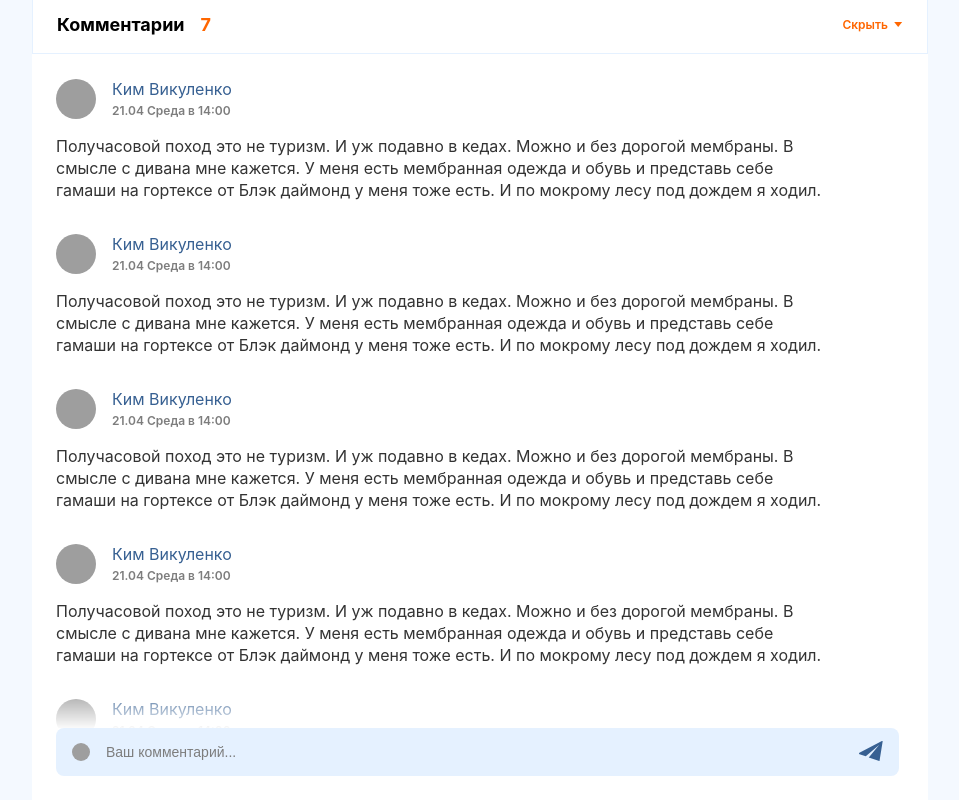
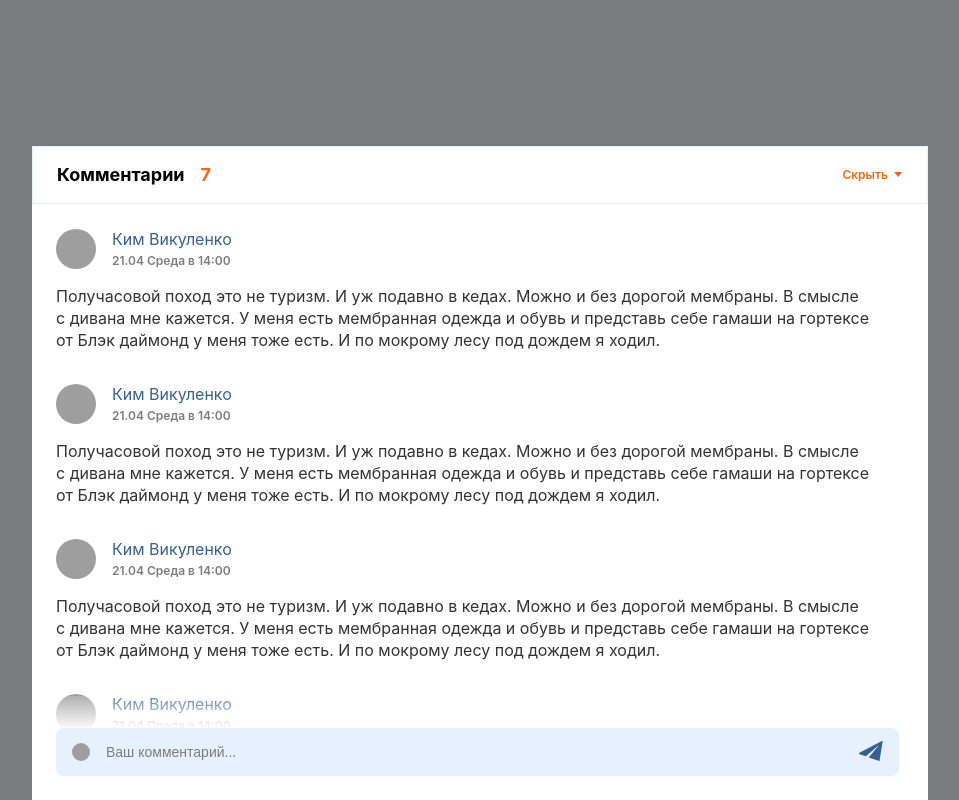
Before and after one commit to Okbitsnok/chat, a React (Create React App) app: page / in a window 1280 px wide. Both pictures are taken after a click on the element "Показать". Shown: the whole page, without its empty margins (96-1055 px from the left). Built offline with nearby package versions, Linux system fonts and the light colour scheme; grey boxes are pictures that could not be loaded; the HTML template or start-up script is replaced by a standard one.

Commit message:
add chat

```diff
--- a/src/chat-component/Chat.styles.ts
+++ b/src/chat-component/Chat.styles.ts
@@ -1,15 +1,12 @@
-import styled, {keyframes} from "styled-components";
+import styled from "styled-components";
 
-const ShowAnimation = keyframes`
-    0% {
-      transform: rotateZ(0deg);
-    }
-  100% {
-    transform: rotateZ(360deg);
-  }
-`;
+interface ContentProps {
+    isOpen: boolean;
+}
 
-export const Container = styled.div`
+export const Container = styled.div``;
+
+export const DarkContainer = styled.div`
   display: flex;
   height: 100vh;
   width: 100vw;
@@ -19,9 +16,8 @@ export const Container = styled.div`
   left: 0;
   opacity: 1;
   pointer-events: all;
-  transition-duration: 0.1s;
+
 `;
-
 
 export const ChatWrapper = styled.div`
   background-color: #fff;
@@ -30,7 +26,10 @@ export const ChatWrapper = styled.div`
   bottom: 0;
   margin-left: 10%;
   box-sizing: border-box;
-
+  @media(max-width: 1024px){
+    width: 100%;
+    margin-left: 0;
+  }
 
 `;
 
@@ -44,7 +43,7 @@ export const ChatHeader = styled.div`
 `;
 
 export const CommentWrapper = styled.div`
-    display: flex;
+  display: flex;
   align-items: center;
   justify-content: center;
 `;
@@ -53,7 +52,7 @@ export const ViewAll = styled.div`
   display: flex;
   align-items: center;
   &:hover {
-cursor: pointer;
+    cursor: pointer;
   }
 `;
 
@@ -83,15 +82,28 @@ export const ViewTitle = styled.p`
   margin-right: 6px;
 `;
 
-
 export const ContentWrapper = styled.div`
   padding-right: 5px;
 `;
 
-export const Content = styled.div`
-  max-height: 650px;
+export const Content = styled.div<ContentProps>`
+  max-height: ${({isOpen}) => isOpen ? 650 : 0  }px;
   overflow-y: scroll;
-  padding: 24px 24px 0 24px;
+  padding-right: 24px;
+  padding-left: 24px;
+  padding-top: ${({isOpen}) => isOpen ? 24 : 0  }px;
+
+  transition-duration: 0.6s;
+
+  @media (max-height: 810px){
+    max-height: ${({isOpen}) => isOpen ? 500 : 0  }px;
+  }
+  @media (max-height: 700px){
+    max-height: ${({isOpen}) => isOpen ? 350 : 0  }px;
+  }
+  @media (max-height: 510px){
+    max-height: ${({isOpen}) => isOpen ? 300 : 0  }px;
+  }
 
   ::-webkit-scrollbar {
     width: 6px;
@@ -103,11 +115,11 @@ export const Content = styled.div`
     width: 6px;
     box-shadow: inset 1px 1px 10px #f3faf7;
   }
-
 `;
 
 export const InputContainer = styled.div`
   padding: 0 24px 24px 24px;
+
   &:before {
     background: linear-gradient(180deg,hsla(0,0%,100%,.2),#fff);
     bottom: 70px;
@@ -128,6 +140,7 @@ export const InputWrapper = styled.div`
 
   width: 100%;
   align-items: center;
+
 
   > svg {
     position: absolute;
@@ -165,6 +178,7 @@ export const MainInput = styled.input`
   height: 48px;
   width: 100%;
 
+
   &:focus {
     outline: none;
     box-shadow: 0 2px 7px rgba(9, 6, 57, 0.2);
@@ -201,8 +215,17 @@ export const InputAvatarContainer = styled.div`
 `;
 
 export const CommentCard = styled.div`
-    margin-bottom: 32px;
+  margin-bottom: 32px;
   padding-right: 76px;
+  @media(max-width: 1440px){
+    padding-right: 30px;
+  }
+  @media(max-width: 768px){
+    padding-right: 20px;
+  }
+  @media(max-width: 425px){
+    padding-right: 0;
+  }
 `;
 
 export const CommentCardHeader = styled.div`
--- a/src/chat-component/Chat.tsx
+++ b/src/chat-component/Chat.tsx
@@ -8,23 +8,13 @@ import {
     CommentCount,
     ViewTitle,
     Content,
+    Container,
     ContentWrapper,
-    InputWrapper,
-    MainInput,
-    SendButton,
-    InputAvatarContainer,
-    CommentCard,
-    CommentCardHeader,
-    UserInfoWrapper,
-    UserName,
-    CommentTime,
-    CommentAvatarContainer,
-    CommentText,
-    Container,
-    InputContainer} from "./Chat.styles";
+    DarkContainer,} from "./Chat.styles";
 import CloseArrowIcon from "Icon/CloseArrowIcon";
 import OpenArrowIcon from "Icon/OpenArrowIcon";
-import PaperPlaneIcon from "Icon/PaperPlaneIcon";
+import CommentCard from "../components/CommentCard";
+import Input from "../components/Input";
 
 const Chat = () => {
 
@@ -95,9 +85,11 @@ const Chat = () => {
 
     ]
 
-    const [isActive, setIsActive ] = useState(false)
+    const [isOpen, setIsOpen ] = useState(false)
 
     return (
+        <Container>
+            {isOpen && <DarkContainer/>}
             <ChatWrapper>
                 <ChatHeader>
                     <CommentWrapper>
@@ -108,8 +100,8 @@ const Chat = () => {
                             {CommentData.length}
                         </CommentCount>
                     </CommentWrapper>
-            <ViewAll onClick={() => {setIsActive(!isActive)}}>
-                {isActive ?
+                    <ViewAll onClick={() => {setIsOpen(!isOpen)}}>
+                        {isOpen ?
                             <>
                                 <ViewTitle>
                                     Скрыть
@@ -125,47 +117,17 @@ const Chat = () => {
                         }
                     </ViewAll>
                 </ChatHeader>
-            {isActive &&
-
-                <ContentWrapper>
-                    <Content>
+                    <ContentWrapper >
+                        <Content isOpen={isOpen}>
                             {CommentData.map((item) => (
-                    <CommentCard>
-                        <CommentCardHeader>
-                            <CommentAvatarContainer>
-                                <img src={item.src} alt="cat"/>
-                            </CommentAvatarContainer>
-                            <UserInfoWrapper>
-                                <UserName>
-                                    {item.userName}
-                                </UserName>
-                                <CommentTime>
-                                    {item.date}
-                                </CommentTime>
-                            </UserInfoWrapper>
-                        </CommentCardHeader>
-                        <CommentText>
-                            {item.commentText}
-                        </CommentText>
-                    </CommentCard>
+                                <CommentCard data={item}/>
                             ))}
 
                         </Content>
-                <InputContainer>
-
-                        <InputWrapper>
-                            <InputAvatarContainer>
-                                <img src="https://ferret-pet.ru/wp-content/uploads/6/b/5/6b5f022448da0963245cbf3e0878dd0d.jpeg" alt="cat"/>
-                            </InputAvatarContainer>
-                            <MainInput placeholder="Ваш комментарий..."/>
-                            <SendButton>
-                                <PaperPlaneIcon/>
-                            </SendButton>
-                        </InputWrapper>
-                </InputContainer>
-            </ContentWrapper>}
+                        {isOpen ? <Input/>: null}
+                    </ContentWrapper>
             </ChatWrapper>
-
+        </Container>
     );
 
 
--- a/src/components/Button/Button.tsx
+++ b/src/components/Button/Button.tsx
@@ -1,4 +1,4 @@
-import React, {FC, MouseEventHandler} from 'react';
+import React, {FC, MouseEventHandler, ReactElement} from 'react';
 import {ButtonStyled} from './Button.styles';
 
 export type ButtonProps = {
@@ -13,6 +13,7 @@ export type ButtonProps = {
   type: 'button' | 'submit' | 'reset';
   contrast: boolean;
   fullWidth: boolean;
+  children?: ReactElement
 };
 
 export const Button: FC<Partial<ButtonProps>> = (props) => {
--- /dev/null
+++ b/src/components/CommentCard/CommentCard.tsx
@@ -0,0 +1,43 @@
+import React from 'react';
+import {
+    CommentAvatarContainer,
+    CommentCardHeader, CommentText,
+    CommentTime,
+    UserInfoWrapper,
+    UserName,
+    CommentCard,
+} from "chat-component/Chat.styles";
+
+interface DataProps {
+    data: {
+        src: string;
+        userName: string;
+        date: string;
+        commentText: string;
+    }
+}
+
+const CommentCards = ({ data }: DataProps) => {
+    return (
+        <CommentCard>
+            <CommentCardHeader>
+                <CommentAvatarContainer>
+                    <img src={data.src} alt="cat"/>
+                </CommentAvatarContainer>
+                <UserInfoWrapper>
+                    <UserName>
+                        {data.userName}
+                    </UserName>
+                    <CommentTime>
+                        {data.date}
+                    </CommentTime>
+                </UserInfoWrapper>
+            </CommentCardHeader>
+            <CommentText>
+                {data.commentText}
+            </CommentText>
+        </CommentCard>
+    );
+};
+
+export default CommentCards;
--- /dev/null
+++ b/src/components/CommentCard/index.ts
@@ -0,0 +1 @@
+export {default} from "./CommentCard"
--- /dev/null
+++ b/src/components/Input/Input.tsx
@@ -0,0 +1,23 @@
+import React from 'react';
+import {InputAvatarContainer, InputContainer, InputWrapper, MainInput, SendButton} from "chat-component/Chat.styles";
+import PaperPlaneIcon from "Icon/PaperPlaneIcon";
+
+
+
+const Input = () => {
+    return (
+        <InputContainer>
+            <InputWrapper>
+                <InputAvatarContainer>
+                    <img src="https://ferret-pet.ru/wp-content/uploads/6/b/5/6b5f022448da0963245cbf3e0878dd0d.jpeg" alt="cat"/>
+                </InputAvatarContainer>
+                <MainInput placeholder="Ваш комментарий..."/>
+                <SendButton>
+                    <PaperPlaneIcon/>
+                </SendButton>
+            </InputWrapper>
+        </InputContainer>
+    );
+};
+
+export default Input;
--- /dev/null
+++ b/src/components/Input/index.ts
@@ -0,0 +1 @@
+export {default} from "./Input"
```
Lines whose indentation alone changed are shown as unchanged.
